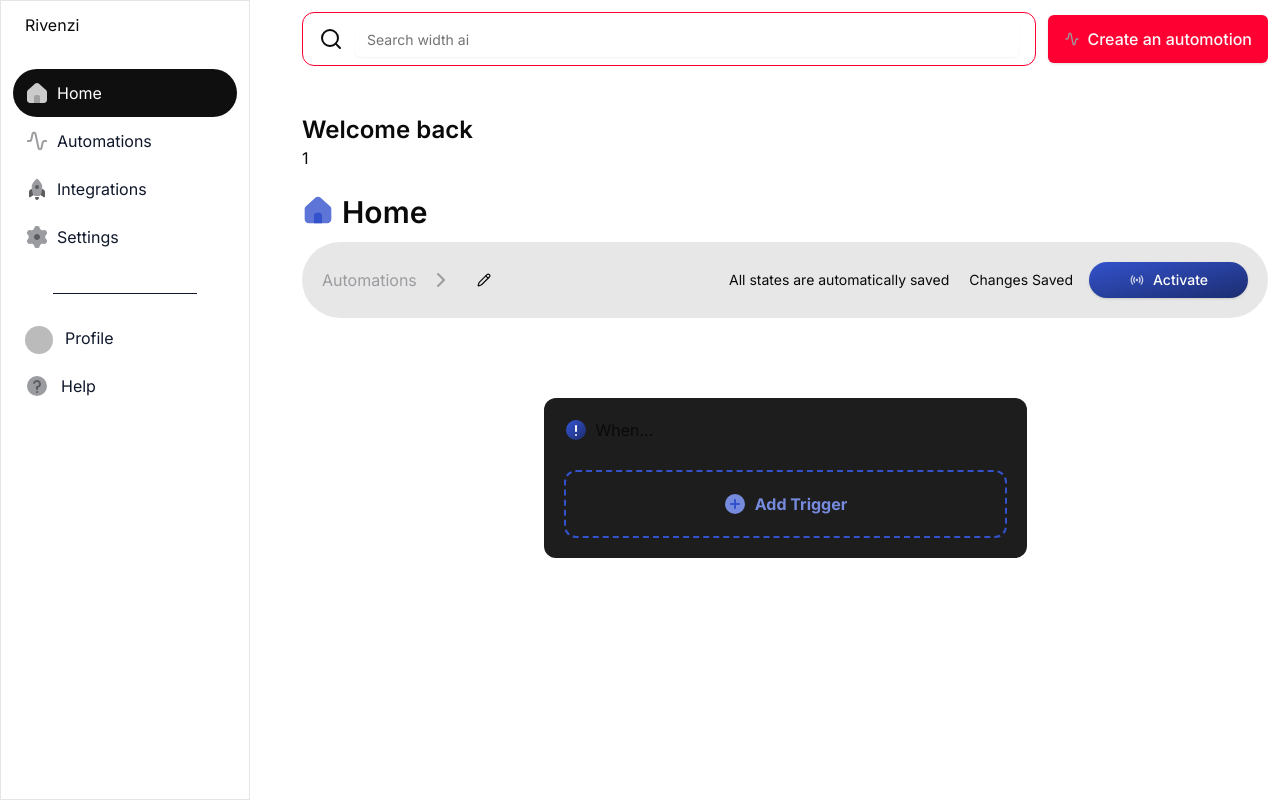
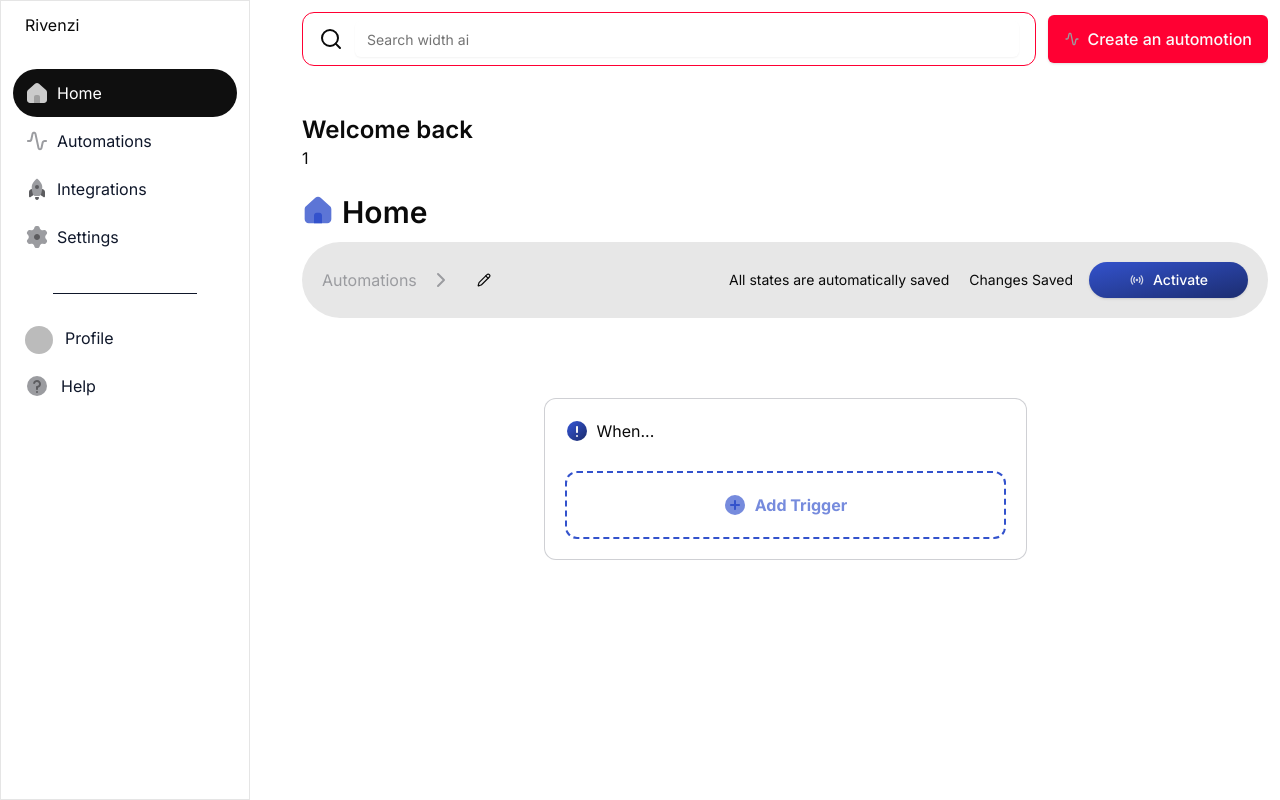
Before and after one commit to dev-scott/RivenziAi, a Next.js app: page /dashboard/1/automations/1 in a window 1280 px wide. Built offline with nearby package versions, Linux system fonts and the light colour scheme; no server answers; the database is empty; sample sign-in values are in the browser's storage; some icons are missing.

Commit message:
refactor app

```diff
--- a/src/app/(protected)/dashboard/[slug]/automations/[id]/page.tsx
+++ b/src/app/(protected)/dashboard/[slug]/automations/[id]/page.tsx
@@ -33,7 +33,7 @@ const Page = async ({ params }: { params: Params }) => {
     <HydrationBoundary state={dehydrate(query)}>
       <div className='flex flex-col items-center gap-y-20'>
         <AutomationsBreadCrumb id={params.id} />
-        <div className='flex w-full flex-col gap-y-3 rounded-xl bg-[#1D1D1D] p-5 lg:w-10/12 xl:w-6/12'>
+        <div className='flex w-full flex-col gap-y-3 rounded-xl border-[1px] border-slate-900 border-opacity-20 bg-white p-5 lg:w-10/12 xl:w-6/12'>
           <div className='flex gap-x-2'>
             <Warning />
             When...
```
